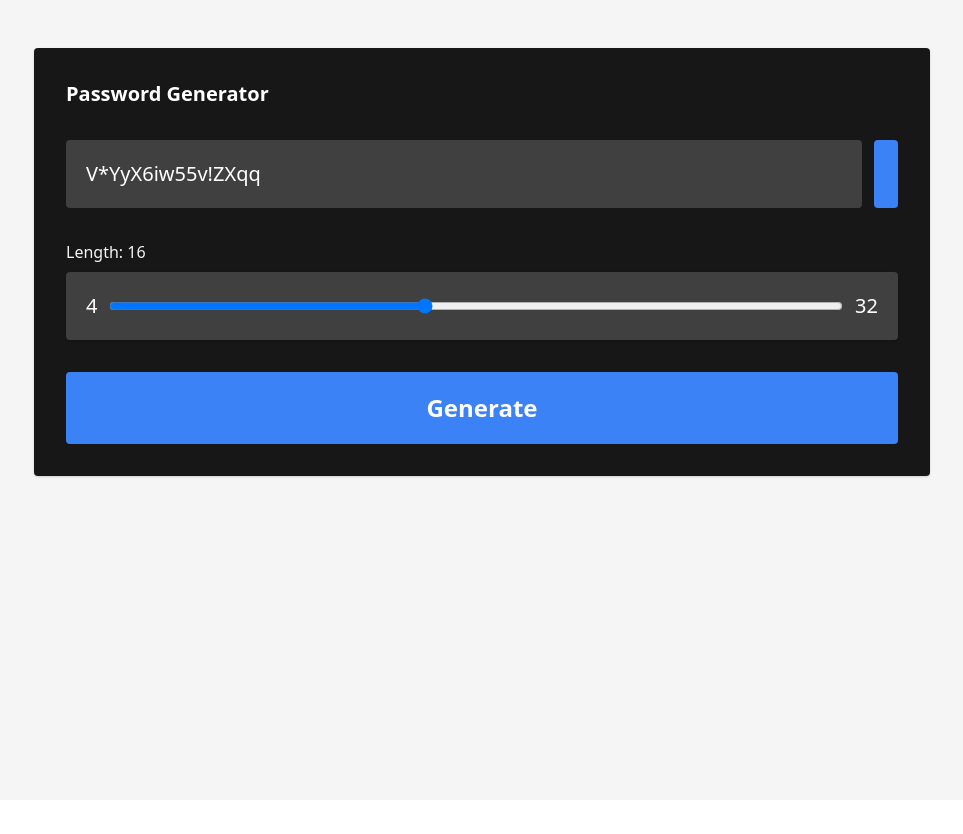
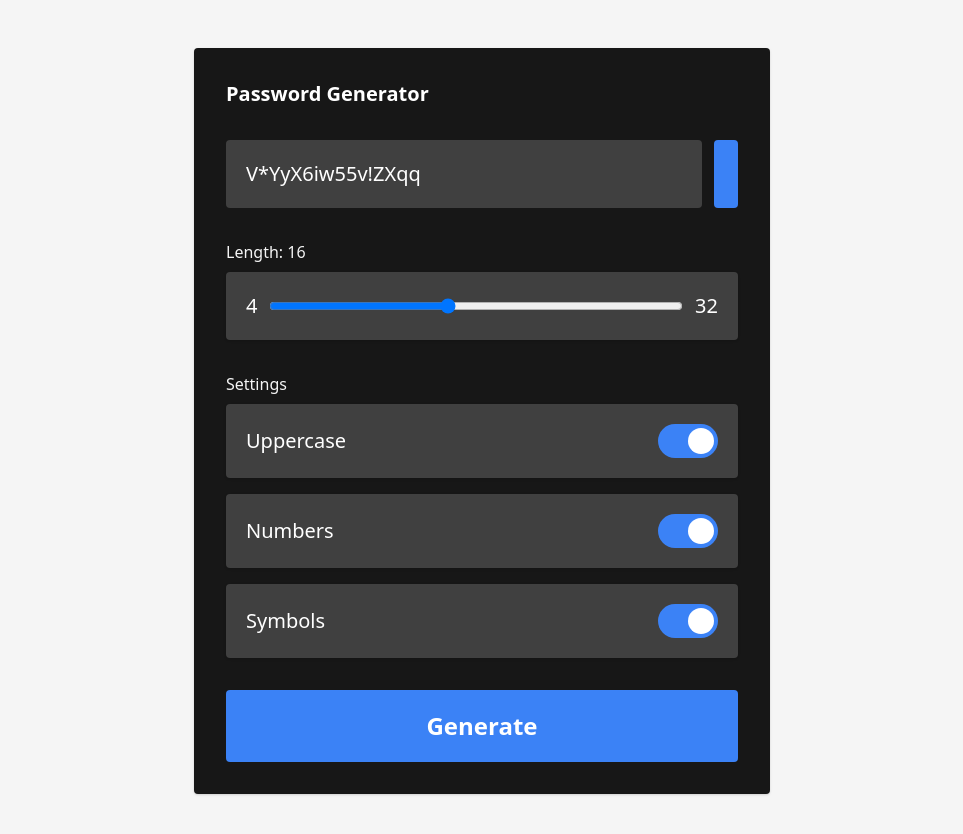
Before and after one commit to ABojo/password-generator, a React (Create React App) app: page / in a window 1280 px wide. Shown: the top 834 px of the page, without its empty margins (158-1121 px from the left). Before the commit the page ends 800 px from the top, so only its background shows below. Built offline with nearby package versions, Linux system fonts and the light colour scheme.

Commit message:
created a setting component that will change settings based on whether or the box is checked

```diff
--- a/src/App.js
+++ b/src/App.js
@@ -50,13 +50,14 @@ function App() {
 
   return (
     <div className="bg-true-gray-100 min-h-screen py-12">
-      <div className="mx-auto max-w-4xl w-11/12 bg-true-gray-900 p-8 rounded shadow">
+      <div className="mx-auto max-w-xl w-11/12 bg-true-gray-900 p-8 rounded shadow">
         <h1 className="mb-8 mb-2 text-white font-bold text-xl">
           Password Generator
         </h1>
 
         <PasswordBox password={password} />
         <LengthSlider length={settings.length} setLength={setLength} />
+        <SettingsBox settings={settings} setSettings={setSettings} />
         <GenerateButton generate={generatePassword} />
       </div>
     </div>
--- /dev/null
+++ b/src/components/Setting.js
@@ -0,0 +1,21 @@
+function Setting(props) {
+  const { name, setting, setter } = props;
+
+  return (
+    <div className="w-full bg-true-gray-700 p-5 rounded shadow flex items-center text-white text-xl mb-4 justify-between">
+      <p>{name}</p>
+      <label class="switch">
+        <input
+          type="checkbox"
+          checked={setting}
+          onChange={() => {
+            setter(name.toLowerCase());
+          }}
+        />
+        <span class="slider round bg-true-gray-300"></span>
+      </label>
+    </div>
+  );
+}
+
+export default Setting;
--- a/src/components/SettingsBox.js
+++ b/src/components/SettingsBox.js
@@ -1,7 +1,21 @@
+import Setting from './Setting';
+
 function SettingsBox(props) {
-  const { settings } = props;
+  const { settings, setSettings } = props;
+
+  const setter = (name) => {
+    const newSettings = { ...settings };
+    newSettings[name] = !settings[name];
+    setSettings(newSettings);
+  };
+
   return (
-    <div className="w-full bg-true-gray-700 p-8 rounded shadow relative mb-12"></div>
+    <div className="w-full mb-8">
+      <h1 className="text-true-gray-100 mb-2">Settings</h1>
+      <Setting name="Uppercase" setting={settings.uppercase} setter={setter} />
+      <Setting name="Numbers" setting={settings.numbers} setter={setter} />
+      <Setting name="Symbols" setting={settings.symbols} setter={setter} />
+    </div>
   );
 }
 
--- a/src/styles/styles.css
+++ b/src/styles/styles.css
@@ -2,3 +2,66 @@
 @tailwind components;
 @tailwind utilities;
 @import url('https://cdnjs.cloudflare.com/ajax/libs/font-awesome/5.15.3/css/all.min.css');
+
+/* The switch - the box around the slider */
+.switch {
+  position: relative;
+  display: inline-block;
+  width: 60px;
+  height: 34px;
+}
+
+/* Hide default HTML checkbox */
+.switch input {
+  opacity: 0;
+  width: 0;
+  height: 0;
+}
+
+/* The slider */
+.slider {
+  position: absolute;
+  cursor: pointer;
+  top: 0;
+  left: 0;
+  right: 0;
+  bottom: 0;
+
+  -webkit-transition: 0.4s;
+  transition: 0.4s;
+}
+
+.slider:before {
+  position: absolute;
+  content: '';
+  height: 26px;
+  width: 26px;
+  left: 4px;
+  bottom: 4px;
+  background-color: white;
+  -webkit-transition: 0.4s;
+  transition: 0.4s;
+}
+
+input:checked + .slider {
+  background-color: #3b82f6;
+}
+
+input:focus + .slider {
+  box-shadow: 0 0 1px #3b82f6;
+}
+
+input:checked + .slider:before {
+  -webkit-transform: translateX(26px);
+  -ms-transform: translateX(26px);
+  transform: translateX(26px);
+}
+
+/* Rounded sliders */
+.slider.round {
+  border-radius: 34px;
+}
+
+.slider.round:before {
+  border-radius: 50%;
+}
```
